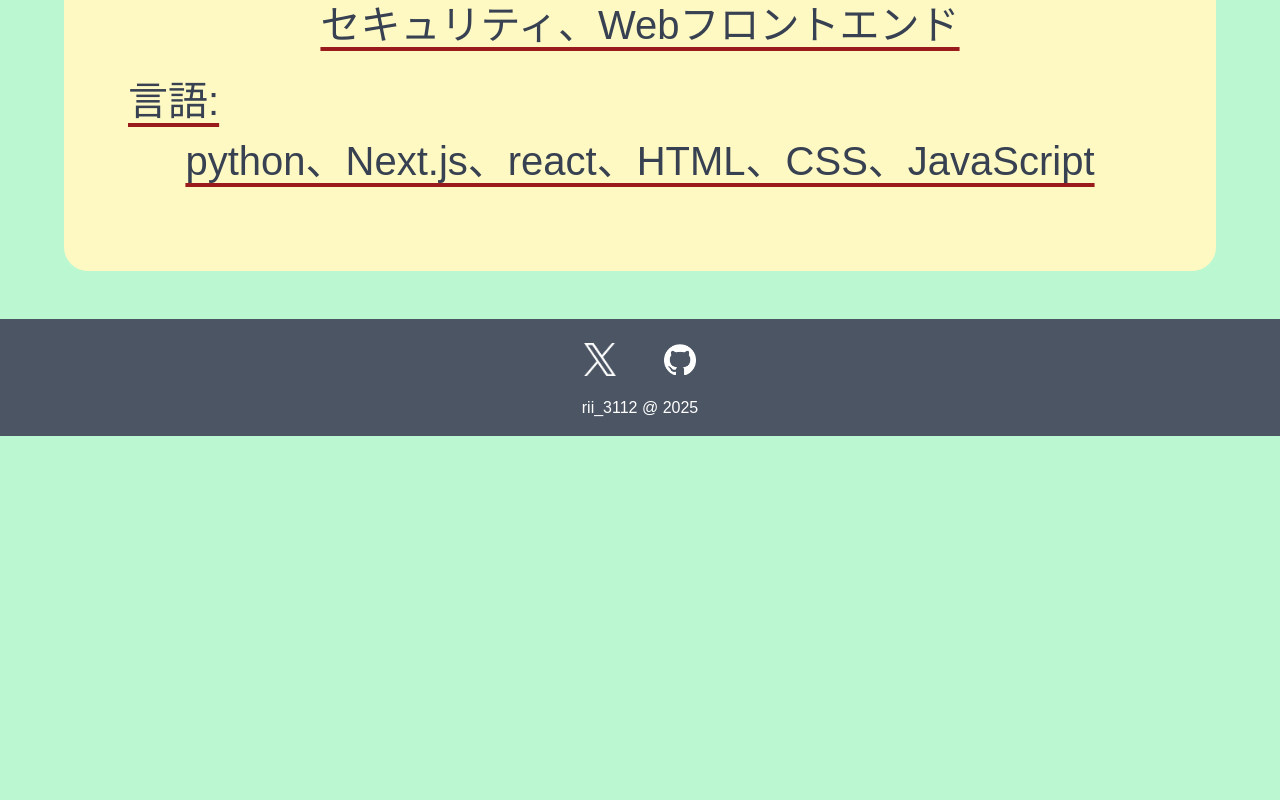
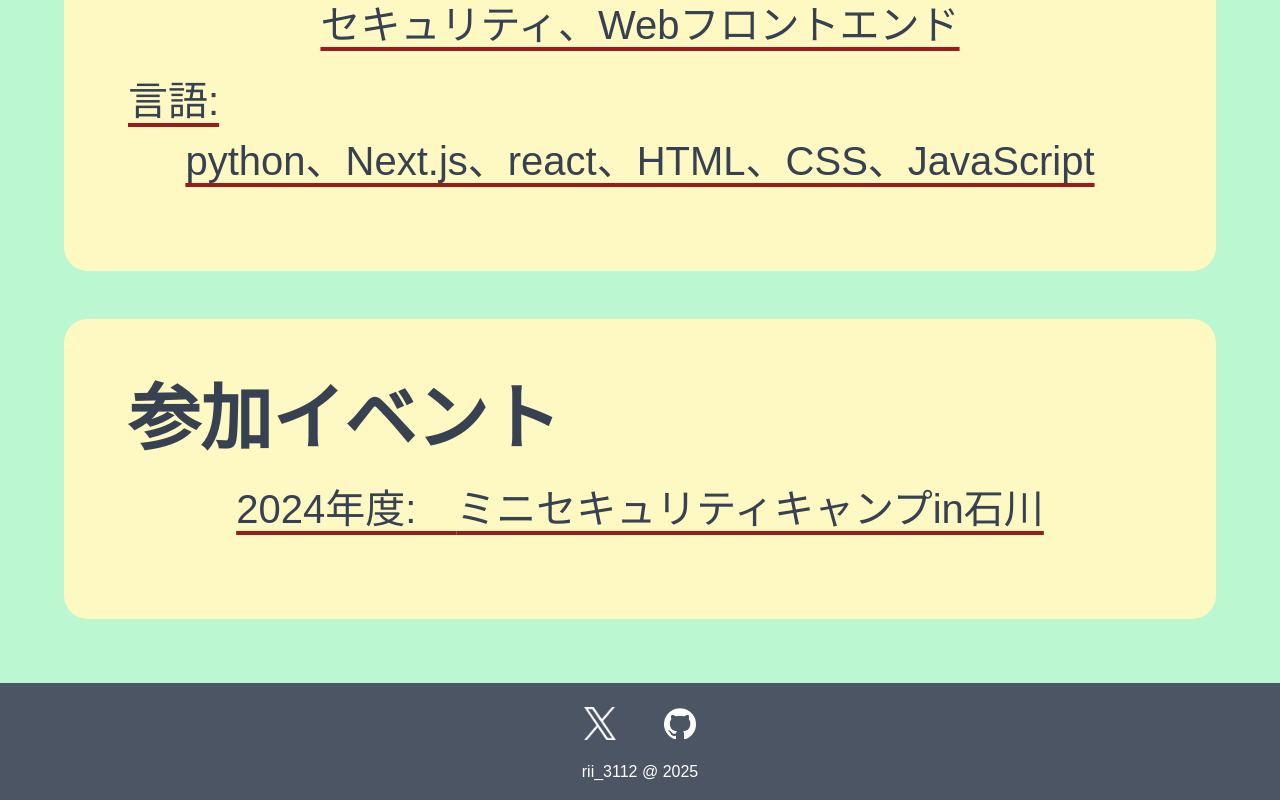
Before and after one commit to MATSUOKAAIRI/I_am_by-nextjs, a Next.js app: page / in a window 1280 px wide. Shown: the part 2429-3229 px from the top of the page. Before the commit the page ends 2865 px from the top, so only its background shows below. Built offline with nearby package versions, Linux system fonts and the light colour scheme.

Commit message:
actionの追加

```diff
--- a/app/page.tsx
+++ b/app/page.tsx
@@ -5,22 +5,25 @@ import Header from "@/components/header/header";
 import Footer from "@/components/footer/footer";
 import About from "@/components/about/about";
 import University from "@/components/university/university";
-import Do from "@/components/do/do"
+import Do from "@/components/do/do";
+import Action from "@/components/action/action";
 
 
 export default function Home() {
   return (
   <>
 
-  <div id="Header"></div>
-  <Hero/>
-   <Header/>
+    <div id="Header"></div>
+    <Hero/>
+    <Header/>
     <div id="About"></div>
     <About/>
     <div id="University"></div>
     <University/>
     <div id="Do"></div>
     <Do/>
+    <div id="Action"></div>
+    <Action/>
     <Footer/>
   </>
   );
--- /dev/null
+++ b/components/action/action.tsx
@@ -0,0 +1,13 @@
+export default function Action(){
+return(
+<div  className="flex items-center justify-center bg-green-200 mt-8 mb-16">
+    <div className='bg-yellow-100 text-gray-700 rounded-3xl md:p-16 max-w-6xl h-5/6 w-11/12 justify-center'>
+        <h1 className="md:text-7xl text-5xl font-bold mb-6">参加イベント</h1>
+        <div className='flex justify-center mb-4 underline decoration-red-800 underline-offset-8'>
+            <p className="md:text-[40px] text-[20px]">2024年度:　</p>
+            <p className="md:text-[40px] text-[20px]">ミニセキュリティキャンプin石川</p>
+        </div>
+    </div>
+</div>
+)
+}
```
